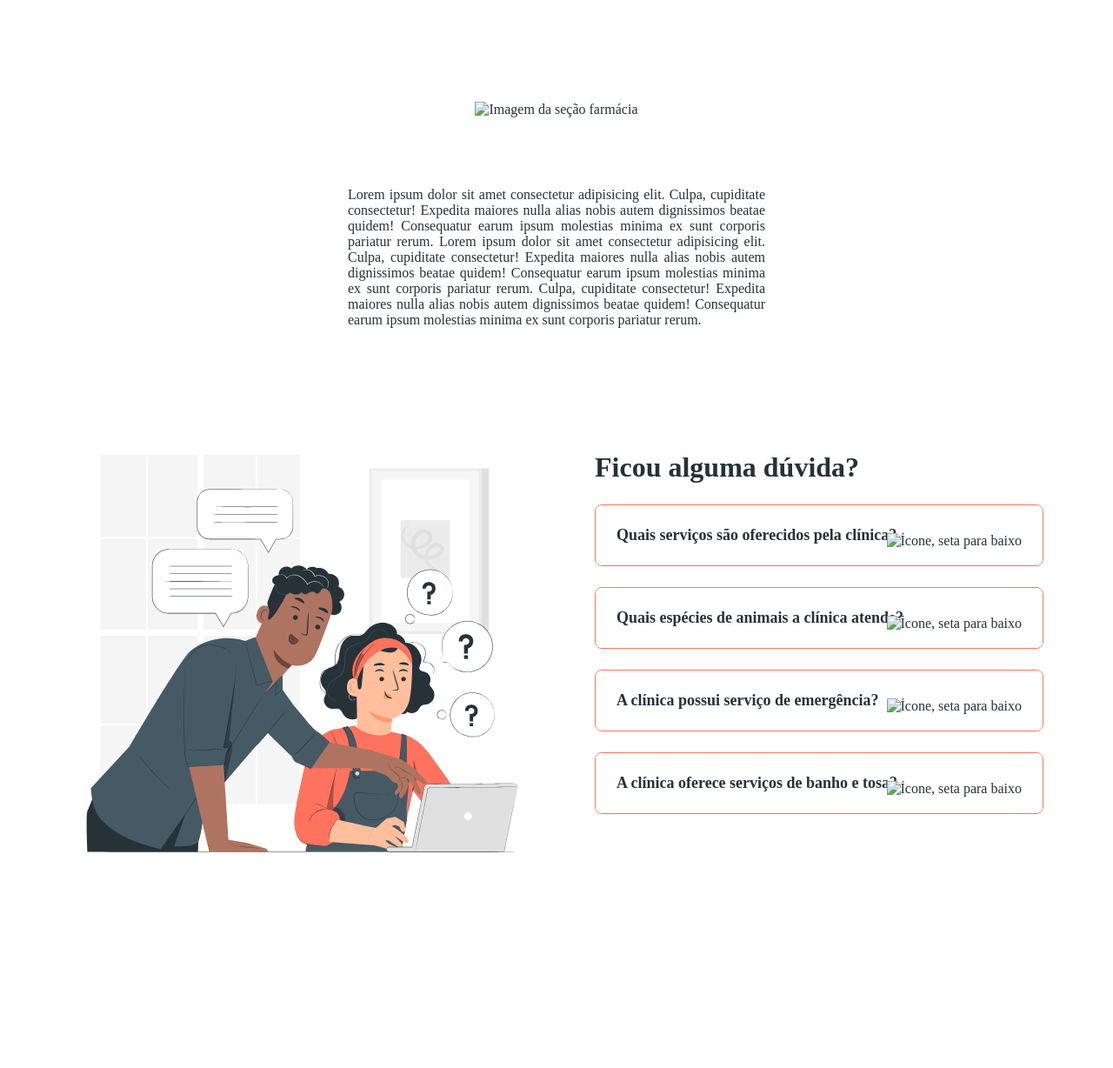
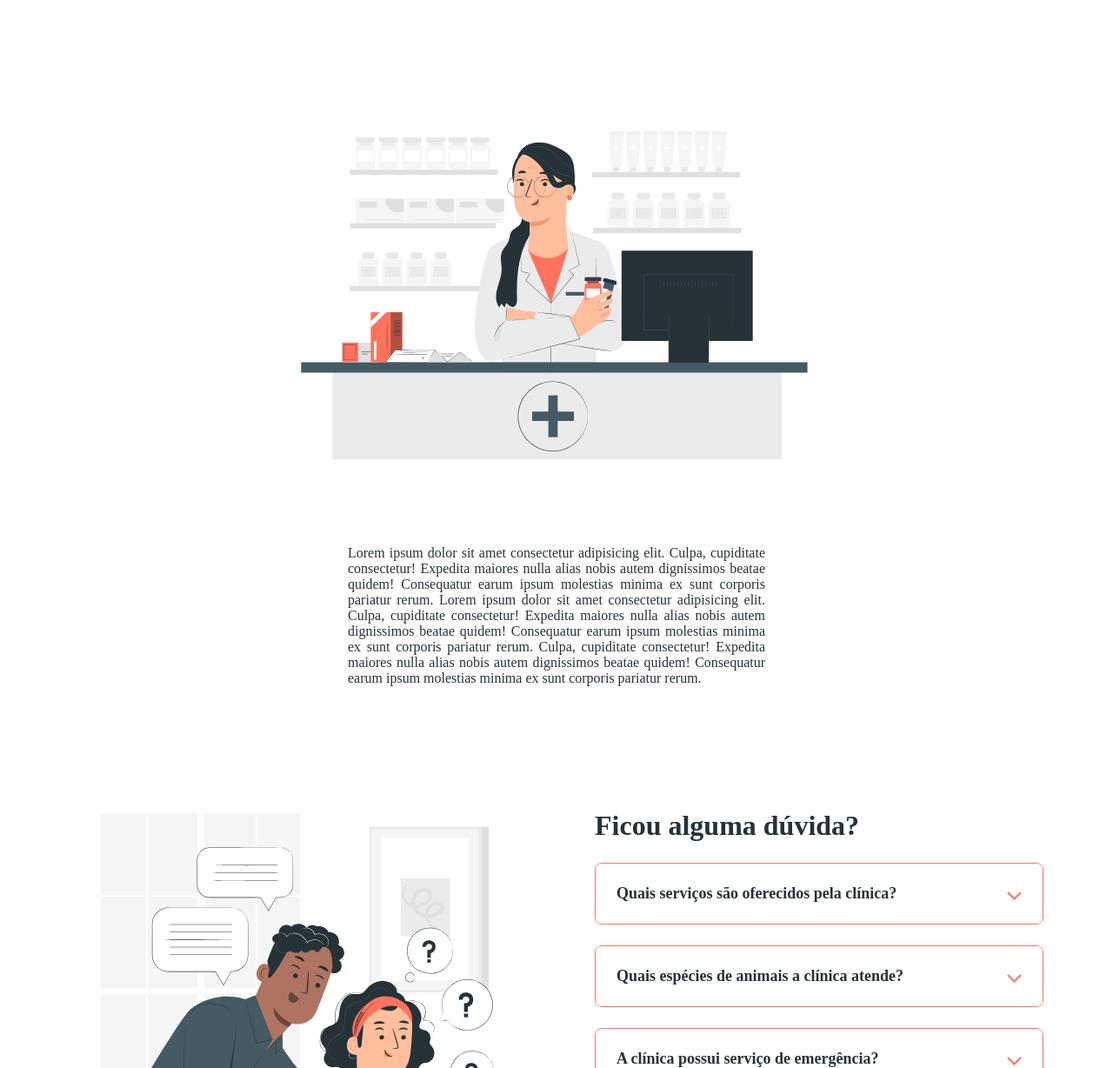
Before and after one commit to Ygorfnascimento/pet-care, a plain HTML site: page index.html in a window 1280 px wide. Shown: the part 1418-2646 px from the top of the page at 87% size. Before the commit the page ends 2525 px from the top, so only its background shows below. Drawn offline with Linux system fonts and the light colour scheme; the site is published under a folder, as on GitHub Pages, so addresses that start at the root find nothing.

Commit message:
Atualização do HTML, correção das imagens

```diff
--- a/index.html
+++ b/index.html
@@ -120,7 +120,7 @@
 
             <div class="img-farmacia">
 
-            <img src="/img/shop-img.svg" alt="Imagem da seção farmácia">
+            <img src="./img/shop-img.svg" alt="Imagem da seção farmácia">
 
             </div>
 
@@ -147,28 +147,28 @@
 
                     <div class="duvida">
                         <h3>Quais serviços são oferecidos pela clínica?</h3>
-                        <img src="/img/arrow-down.svg" alt="Ícone, seta para baixo">
+                        <img src="./img/arrow-down.svg" alt="Ícone, seta para baixo">
                         <p class="paragrafo">Lorem ipsum dolor sit amet consectetur adipisicing elit. Reprehenderit mollitia modi tenetur dicta impedit dignissimos sint iure ipsum,
                             deserunt explicabo, cupiditate accusantium omnis. Corrupti ab soluta excepturi delectus placeat consequuntur?</p>
                     </div>
 
                     <div class="duvida">
                         <h3>Quais espécies de animais a clínica atende?</h3>
-                        <img src="/img/arrow-down.svg" alt="Ícone, seta para baixo">
+                        <img src="./img/arrow-down.svg" alt="Ícone, seta para baixo">
                         <p class="paragrafo">Lorem ipsum dolor sit amet consectetur adipisicing elit. Reprehenderit mollitia modi tenetur dicta impedit dignissimos sint iure ipsum,
                             deserunt explicabo, cupiditate accusantium omnis. Corrupti ab soluta excepturi delectus placeat consequuntur?</p>
                     </div>
 
                     <div class="duvida">
                         <h3>A clínica possui serviço de emergência?</h3>
-                        <img src="/img/arrow-down.svg" alt="Ícone, seta para baixo">
+                        <img src="./img/arrow-down.svg" alt="Ícone, seta para baixo">
                         <p class="paragrafo">Lorem ipsum dolor sit amet consectetur adipisicing elit. Reprehenderit mollitia modi tenetur dicta impedit dignissimos sint iure ipsum,
                             deserunt explicabo, cupiditate accusantium omnis. Corrupti ab soluta excepturi delectus placeat consequuntur?</p>
                     </div>
 
                     <div class="duvida">
                         <h3>A clínica oferece serviços de banho e tosa?</h3>
-                        <img src="/img/arrow-down.svg" alt="Ícone, seta para baixo">
+                        <img src="./img/arrow-down.svg" alt="Ícone, seta para baixo">
                         <p class="paragrafo">Lorem ipsum dolor sit amet consectetur adipisicing elit. Reprehenderit mollitia modi tenetur dicta impedit dignissimos sint iure ipsum,
                             deserunt explicabo, cupiditate accusantium omnis. Corrupti ab soluta excepturi delectus placeat consequuntur?</p>
                     </div>
```
